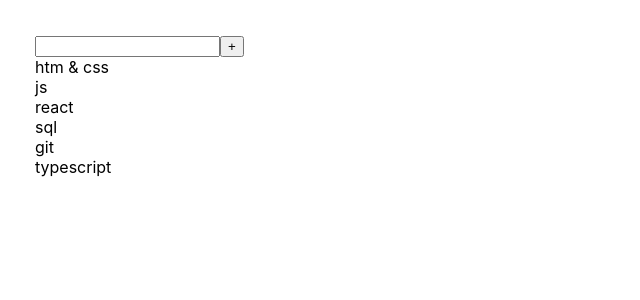
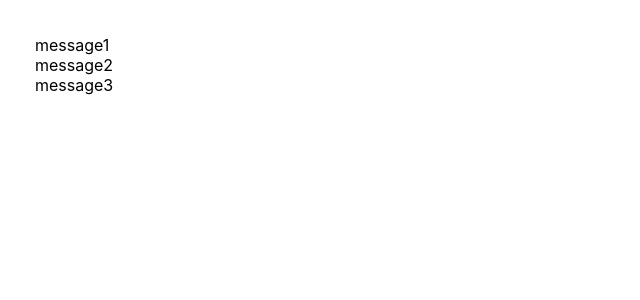
Before and after one commit to DmitryShastel/Native_JS_2.0_old, a React (Create React App) app in the folder Folder_1/native_js_2.0/: page / in a window 1280 px wide. Shown: the top 300 px of the page, without its empty margins (0-640 px from the left). Built offline with nearby package versions, Linux system fonts and the light colour scheme.

Commit message:
The map for message is created

```diff
--- a/Folder_1/native_js_2.0/src/App.tsx
+++ b/Folder_1/native_js_2.0/src/App.tsx
@@ -1,36 +1,26 @@
 import React, {useState} from 'react';
-import {FullInput} from "./Native_JS_2.0/Native_JS_Monday/Fullinput";
 
 
 function App() {
-    let [task, setTask] = useState([
-        { name: 'htm & css'},
-        { name: 'js'},
-        { name: 'react'},
-        { name: 'sql'},
-        { name: 'git'},
-        { name: 'typescript'}
-
+    let [message, setMessage] = useState([
+        {message: 'message1'},
+        {message: 'message2'},
+        {message: 'message3'},
     ])
 
-    const addNewTask = (title: string) => {
-        let newTitle = { name: title}
-        setTask([newTitle, ...task])
-    }
 
     return (
         <div className="App">
 
 
-            <FullInput addNewTask={addNewTask}/>
-
-
             <div className='block'>
-                {task.map((t, index) => {
-                    return (
-                        <div key={index}>{t.name} </div>
-                    )
-                })}
+                {
+                    message.map((el, index) => {
+                        return (
+                            <div key={index}>{el.message}</div>
+                        )
+                    })
+                }
             </div>
 
 
--- a/Folder_1/native_js_2.0/src/Native_JS_2.0/Native_JS_Monday/Fullinput.tsx
+++ b/Folder_1/native_js_2.0/src/Native_JS_2.0/Native_JS_Monday/Fullinput.tsx
@@ -1,29 +1,16 @@
-import React, {ChangeEvent, useState} from "react"
+import React from "react"
 
 
-type FullInputType = {
-    addNewTask: (title: string) => void
-}
-
-export const FullInput = (props: FullInputType) => {
-
-    let [title, setTitle] = useState('')
 
 
-    const onChangeHandler = (event: ChangeEvent<HTMLInputElement>) => {
-        setTitle(event.currentTarget.value)
-    }
 
-    const onClickHandler = () => {
-        props.addNewTask(title)
-        setTitle('')
-    }
+export const FullInput = () => {
+
 
     return (
         <div className='block'>
             <div>
-                <input value={title} onChange={onChangeHandler}/>
-                <button onClick={onClickHandler}>+</button>
+
             </div>
         </div>
     )
```
